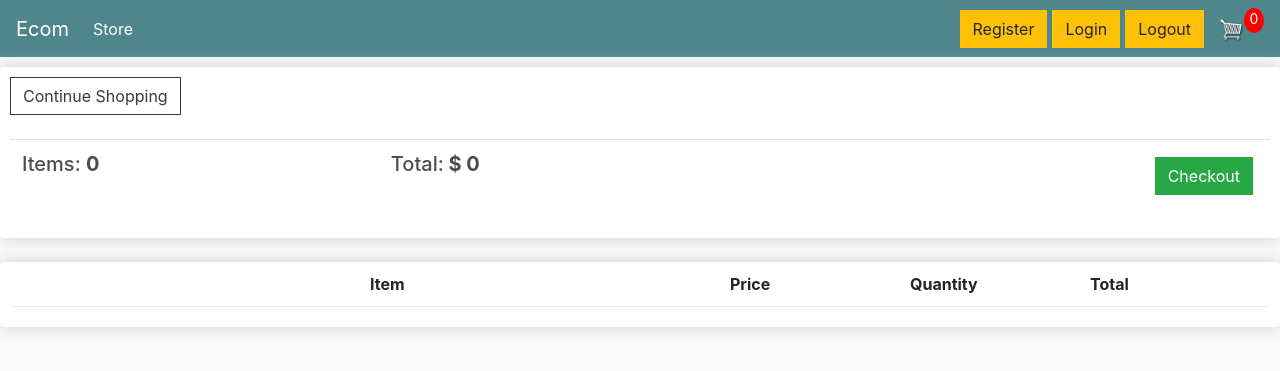
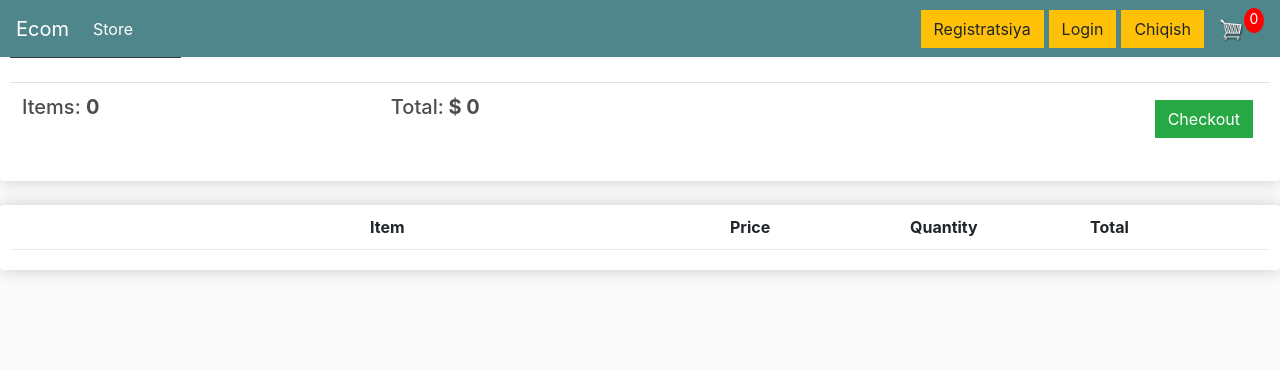
Before and after one commit to AzizbekGulomov2002/eshopuz, a Django app: page /cart in a window 1280 px wide. Shown: the top 371 px of the page. Run offline with Django 4.2, Linux system fonts and the light colour scheme; a user stored in the database is signed in; data comes from the database, SQL or seed files in the repository; lists and menus that the app fills with data are empty.

Commit message:
navbarda yangilik

```diff
--- a/templates/store/main.html
+++ b/templates/store/main.html
@@ -40,7 +40,7 @@
 </head>
 <body>
     <!-- Navbar boshlandi -->
-    <nav class="navbar navbar-expand-lg navbar-dark bg-dark">
+    <nav class="navbar fixed-top navbar-expand-lg navbar-dark bg-dark">
         <a class="navbar-brand" href="{% url 'store' %}">Ecom</a>
         <button class="navbar-toggler" type="button" data-toggle="collapse" data-target="#navbarSupportedContent" aria-controls="navbarSupportedContent" aria-expanded="false" aria-label="Toggle navigation">
           <span class="navbar-toggler-icon"></span>
@@ -54,9 +54,9 @@
 
           </ul>
           <div class="form-inline my-2 my-lg-0">
-            <a href="{% url 'register' %}"class="btn btn-warning" style="margin-right: 5px;">Register</a>
+            <a href="{% url 'register' %}"class="btn btn-warning" style="margin-right: 5px;">Registratsiya</a>
             <a href="{% url 'login' %}"class="btn btn-warning"  style="margin-right: 5px;">Login</a>
-            <a href="{% url 'logout' %}"class="btn btn-warning">Logout</a>
+            <a href="{% url 'logout' %}"class="btn btn-warning">Chiqish</a>
             <a href="{% url 'cart' %}">
                <img  id="cart-icon" src="{% static 'image/cart.png' %}">
            </a>
```
